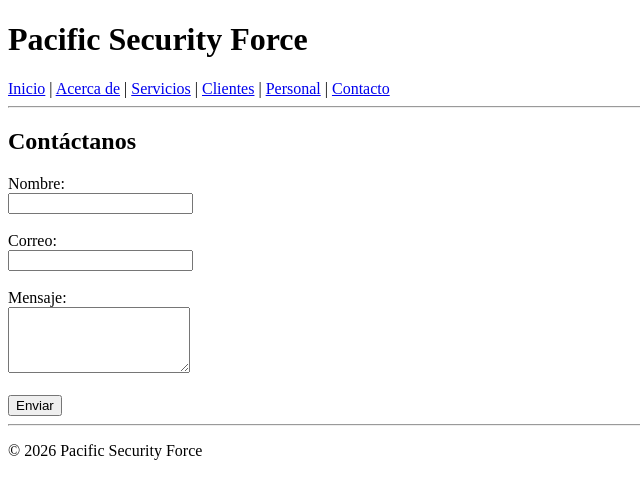
After one commit to MarioBernardo/DESARROLLO-DE-APLICACIONES-WEB-2026-s3, a Flask app: page /contacto in a window 1280 px wide. The commit adds this page. Shown: the top 499 px of the page, without its empty margins (0-640 px from the left). Run offline with Flask 3, Linux system fonts and the light colour scheme.

Commit message:
Proyecto_PSF_1

```diff
--- a/Proyecto_PSF/app.py
+++ b/Proyecto_PSF/app.py
@@ -1,4 +1,4 @@
-from flask import Flask, render_template
+from flask import Flask, render_template, request
 
 app = Flask(__name__)
 
@@ -12,7 +12,7 @@ def index():
 def about():
     return render_template("about.html")
 
-# Servicios (lista dinámica)
+# Servicios
 @app.route("/servicios")
 def servicios():
     lista_servicios = [
@@ -25,7 +25,7 @@ def servicios():
 # Ruta dinámica de servicios
 @app.route("/servicio/<tipo>")
 def detalle_servicio(tipo):
-    tipo = tipo.lower()  # Convertimos a minúscula para evitar errores
+    tipo = tipo.lower()
     return render_template("detalle_servicio.html", tipo=tipo)
 
 # Clientes
@@ -66,5 +66,18 @@ def personal():
     ]
     return render_template("personal.html", guardias=guardias)
 
+# Contacto con formulario
+@app.route("/contacto", methods=["GET", "POST"])
+def contacto():
+    mensaje_confirmacion = None
+
+    if request.method == "POST":
+        nombre = request.form["nombre"]
+        correo = request.form["correo"]
+        mensaje_confirmacion = f"Gracias {nombre}, hemos recibido tu mensaje. Te contactaremos pronto."
+
+    return render_template("contacto.html", mensaje=mensaje_confirmacion)
+
+
 if __name__ == "__main__":
     app.run(debug=True)
--- a/Proyecto_PSF/templates/base.html
+++ b/Proyecto_PSF/templates/base.html
@@ -12,7 +12,8 @@
         <a href="/about">Acerca de</a> |
         <a href="/servicios">Servicios</a> |
         <a href="/clientes">Clientes</a> |
-            <a href="/personal">Personal</a>
+        <a href="/personal">Personal</a> |
+        <a href="/contacto">Contacto</a>
     </nav>
     <hr>
 </header>
--- /dev/null
+++ b/Proyecto_PSF/templates/contacto.html
@@ -0,0 +1,24 @@
+{% extends "base.html" %}
+
+{% block content %}
+
+<h2>Contáctanos</h2>
+
+<form method="POST">
+    <label>Nombre:</label><br>
+    <input type="text" name="nombre" required><br><br>
+
+    <label>Correo:</label><br>
+    <input type="email" name="correo" required><br><br>
+
+    <label>Mensaje:</label><br>
+    <textarea name="mensaje" rows="4" required></textarea><br><br>
+
+    <button type="submit">Enviar</button>
+</form>
+
+{% if mensaje %}
+    <p style="color: green;"><strong>{{ mensaje }}</strong></p>
+{% endif %}
+
+{% endblock %}
```
Lines whose indentation alone changed are shown as unchanged.
